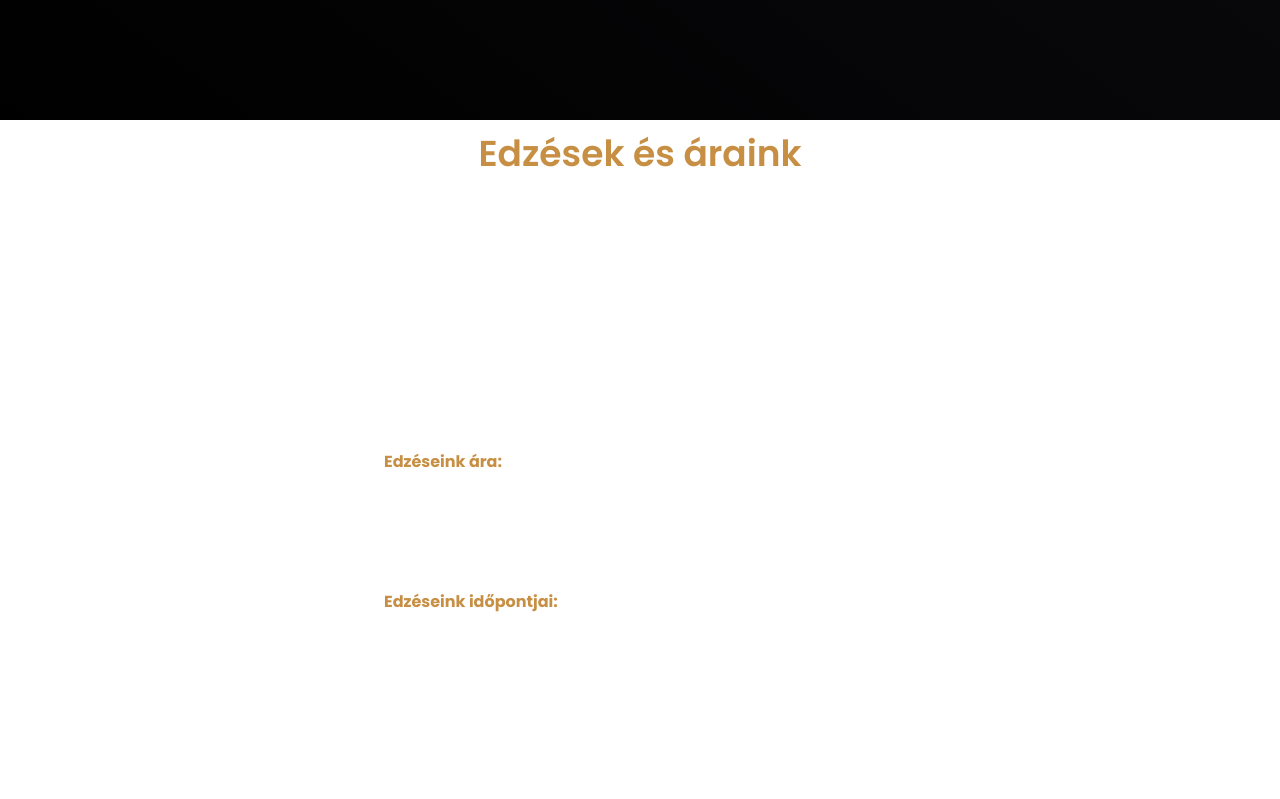
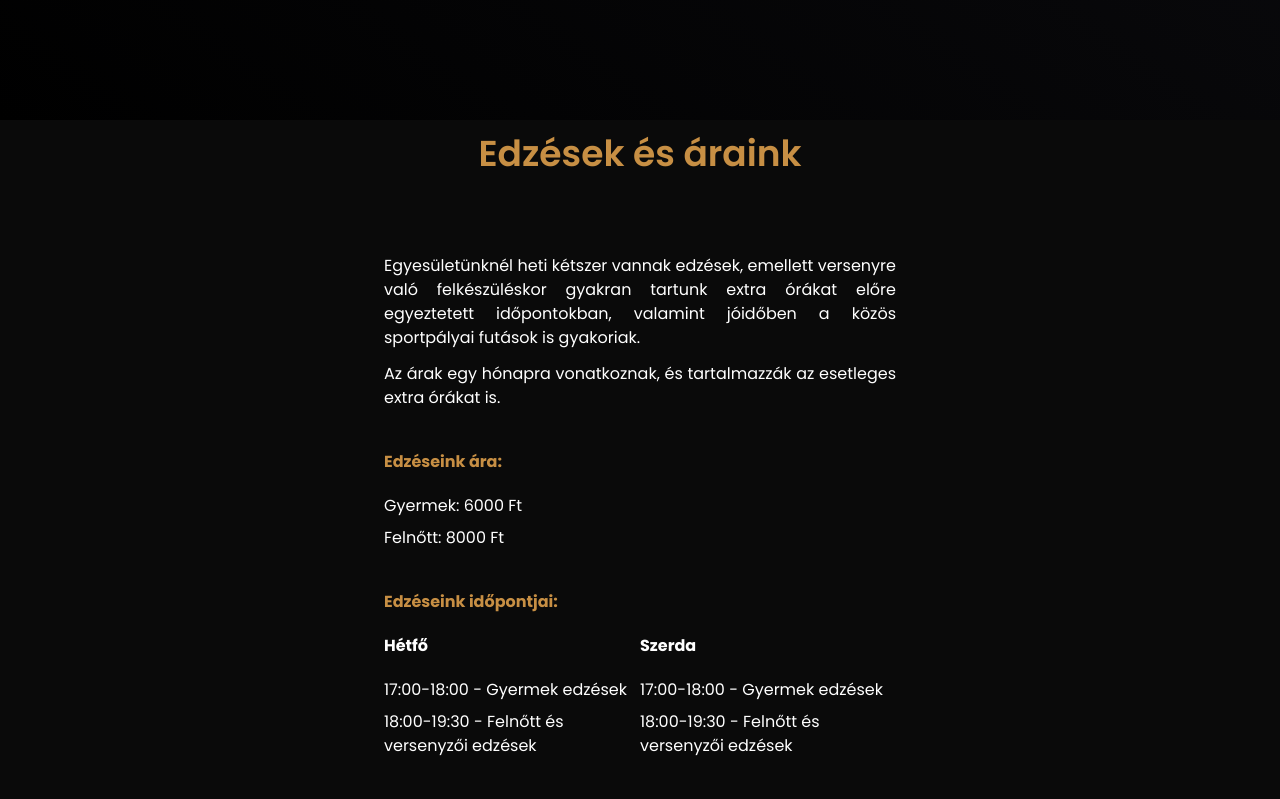
Before and after one commit to bbarna9/supremeft, a Next.js app: page / in a window 1280 px wide. Shown: the part 2120-2919 px from the top of the page. Built offline with nearby package versions, Linux system fonts and the light colour scheme.

Commit message:
Design fix 5

```diff
--- a/app/components/Prices.tsx
+++ b/app/components/Prices.tsx
@@ -3,7 +3,7 @@ import React from "react";
 const Prices = () => {
   return (
     <div
-      className="w-screen h-screen max-md:h-fit max-md:pt-32 flex flex-col items-center justify-center"
+      className="w-screen bg-bg h-screen max-md:h-fit max-md:pt-32 flex flex-col items-center justify-center"
       style={{ fontFamily: "'Poppins', sans-serif" }}
     >
       <h2 className="text-4xl font-semibold text-gold mb-20">
--- a/app/page.tsx
+++ b/app/page.tsx
@@ -64,7 +64,7 @@ export default function Home() {
         id="TopBar"
       >
         <div
-          className=" absolute flex flex-col gap-2 right-6 z-50"
+          className="absolute flex flex-col gap-2 right-6 z-50"
           onClick={() => setIsOpen(!isOpen)}
         >
           <div
@@ -85,7 +85,7 @@ export default function Home() {
         </div>
         <Link
           href="#banner"
-          className="lg:hidden fixed h-fit left-6 mt-1 z-50"
+          className="lg:hidden w-fit fixed h-fit left-6 mt-1 z-50"
           id="navBarLogo"
           onClick={() => setIsOpen(false)}
         >
@@ -94,7 +94,7 @@ export default function Home() {
             width={1000}
             height={1000}
             src="/images/logo2.png"
-            className="h-[67px] w-fit object-contain"
+            className="h-12 w-fit object-contain"
           />
         </Link>
       </div>
```
